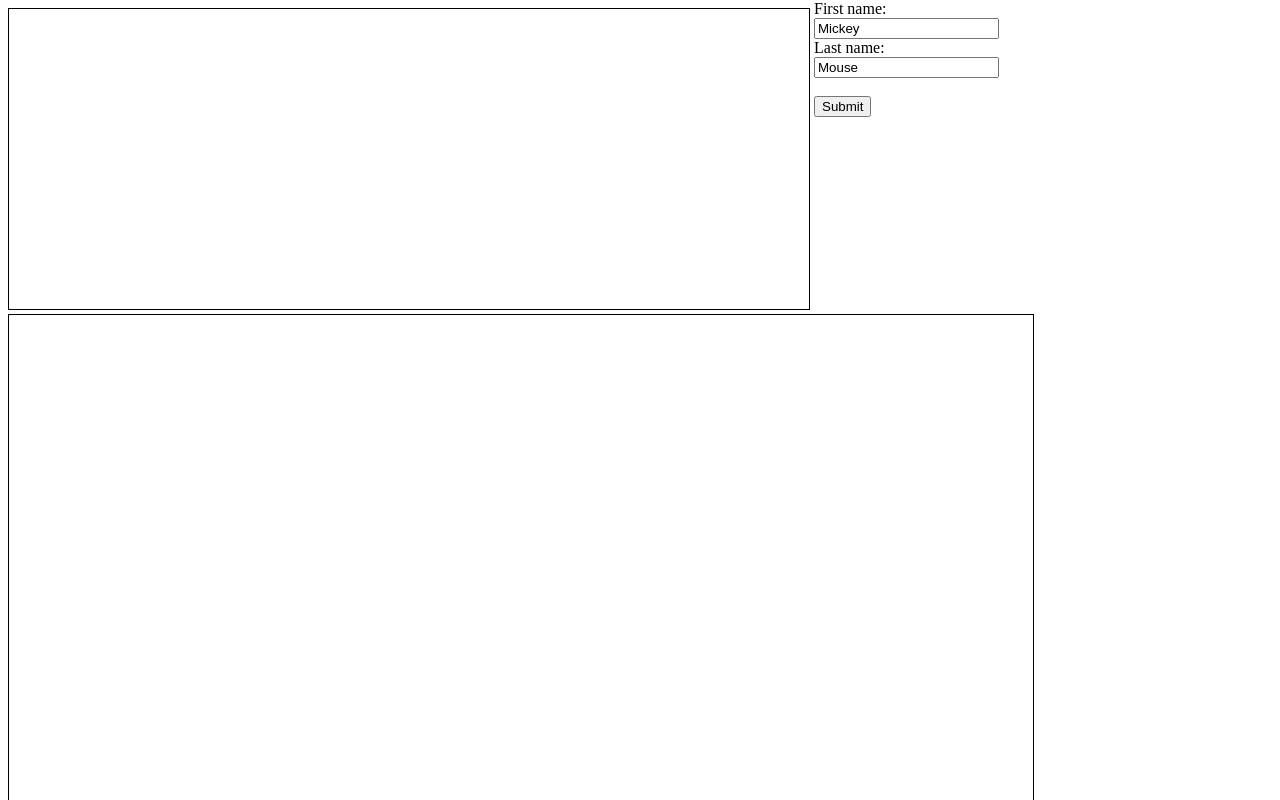
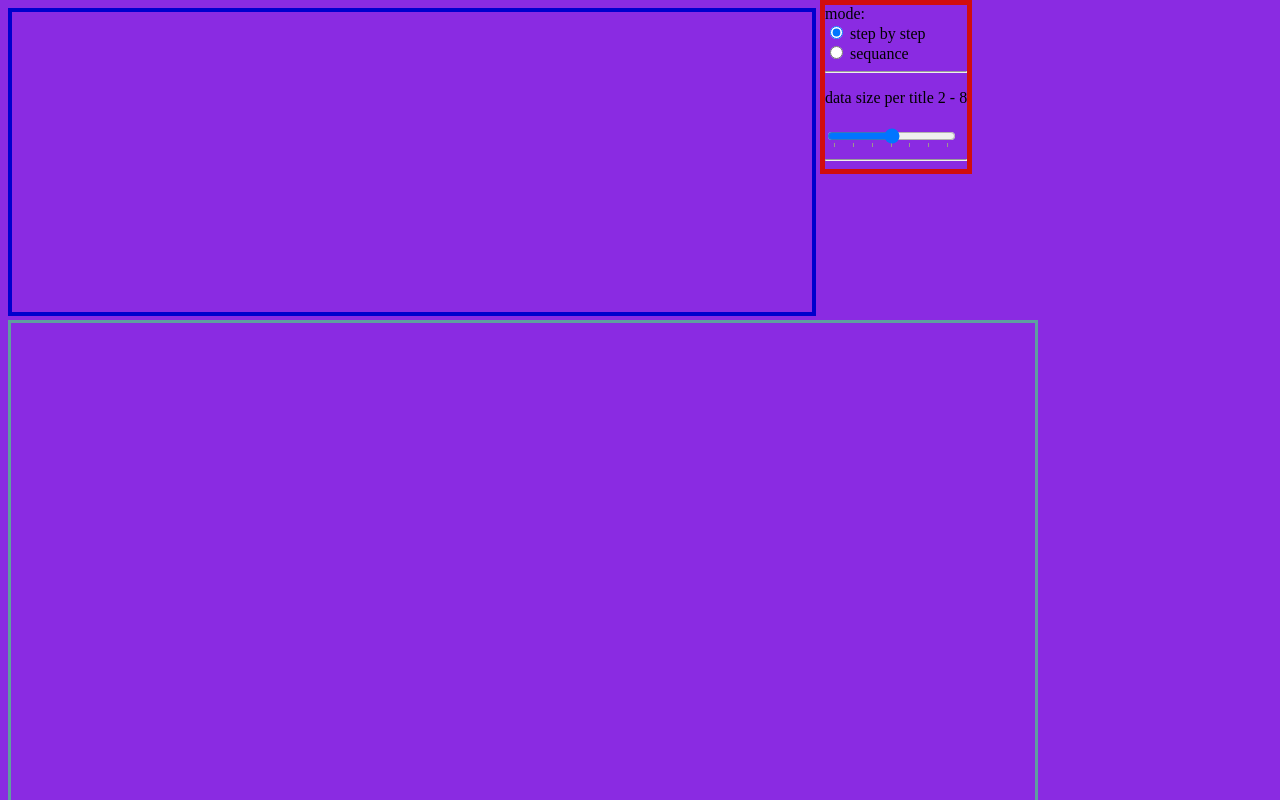
Before and after one commit to vmvvmv/NN-chess-dataset-generator., a plain HTML site: page index.html in a window 1280 px wide. Shown: the top 800 px of the page. Drawn offline with nearby package versions, Linux system fonts and the light colour scheme.

Commit message:
Basic color separation

```diff
--- a/index.html
+++ b/index.html
@@ -11,21 +11,32 @@
     </script>
 </head>
 
-<body>
+<body  bgcolor="#8A2BE2">
 
     <div id="top_controll_panel">
 
-        <canvas id="set_item_change_preview" width="800" height="300"  style="border:1px solid #000000;"></canvas>
+        <canvas id="set_item_change_preview" width="800" height="300"  style="border:4px solid mediumblue;"></canvas>
 
         <div style = "display: inline-block;">
-            <form id = "controll form" style = "position: absolute; top:0;">
-                First name:<br>
-                <input type="text" name="firstname" value="Mickey">
-                <br>
-                Last name:<br>
-                <input type="text" name="lastname" value="Mouse">
-                <br><br>
-                <input type="submit" value="Submit">
+            <form id = "controll form" style = "position: absolute; top:0; border:5px solid #d10d0d;">
+                    mode: <br>
+                    <input type="radio" name="createState" value="step" checked> step by step<br>
+                    <input type="radio" name="createState" value="sequance"> sequance <br>
+                    <hr>
+                    <p> data size per title 2 - 8 </p>
+
+                    <input type="range" list="tickmarks"  min="2" max="8" step="1">
+
+                    <datalist id="tickmarks">
+                        <option value="2">
+                        <option value="3">
+                        <option value="4">
+                        <option value="5">
+                        <option value="6">
+                        <option value="7">
+                        <option value="8">
+                    </datalist>
+                    <hr>
             </form>
         </div>
 
@@ -33,7 +44,7 @@
 
     <div>
 
-        <canvas id="sequance canvas" width="1024" height="920"  style="border:1px solid #000000;"></canvas>
+        <canvas id="sequance canvas" width="1024" height="920"  style="border:3px solid cadetblue;"></canvas>
 
     </div>
 
```
